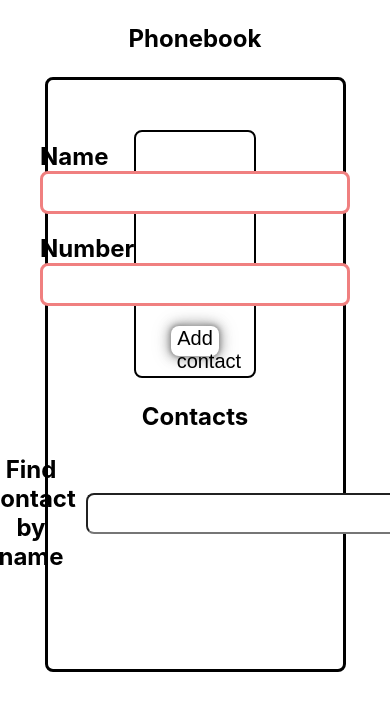
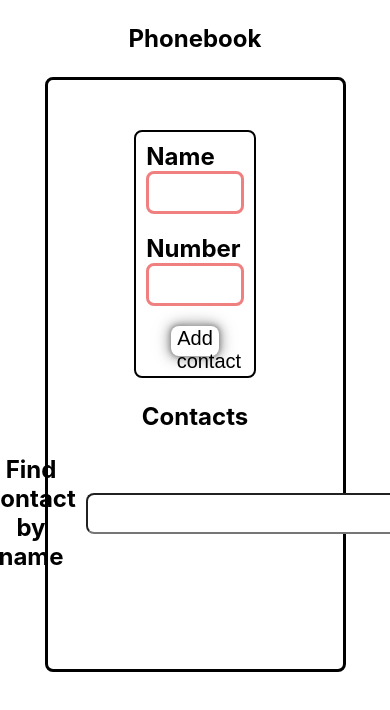
Before and after one commit to DmShko/goit-react-hw-02-phonebook, a React (Create React App) app: page / in a window 390 px wide. Shown: the top 710 px of the page. Built offline with nearby package versions, Linux system fonts and the light colour scheme.

Commit message:
goit-react-hw-02-phonebook-8
Change input width.

```diff
--- a/src/components/DataIn/DataIn.module.css
+++ b/src/components/DataIn/DataIn.module.css
@@ -10,7 +10,7 @@
 
 .input {
 
-    width: 300px;
+    width: 90%;
     height: 35px;
     font-size: 20px;
 
```
